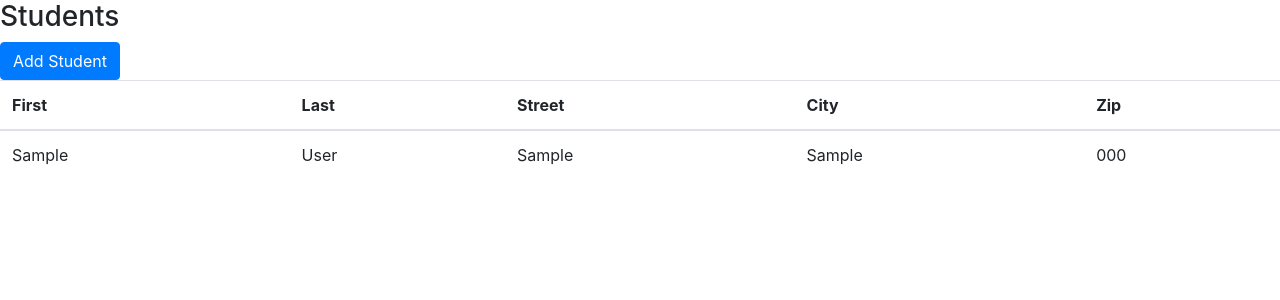
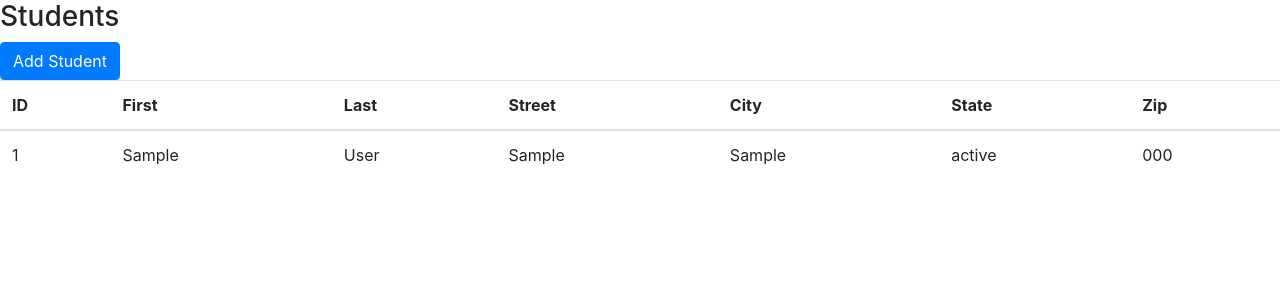
Before and after one commit to prowler0305/learn_flask_sql_alchemy, a Flask app: page / in a window 1280 px wide. Shown: the part 40-340 px from the top of the page. Run offline with Flask 2, Linux system fonts and the light colour scheme; tables that the repository leaves empty hold one stand-in row (values such as "Sample post"); some libraries are stand-ins or nearby versions.

Commit message:
Added "State" column to page

```diff
--- a/student_directory/students/views/students.py
+++ b/student_directory/students/views/students.py
@@ -24,7 +24,7 @@ class Students(MethodView):
         """
 
         new_student = Student(request.form.get('first_name'), request.form.get('last_name'), request.form.get('street'),
-                              request.form.get('city'), request.form.get('zipcode'))
+                              request.form.get('city'), request.form.get('state'), request.form.get('zipcode'))
         db.session.add(new_student)
         db.session.commit()
         flash("New student {} {} successfully added".format(request.form.get('first_name'), request.form.get('last_name')))
--- a/student_directory/templates/students/students_home.html
+++ b/student_directory/templates/students/students_home.html
@@ -117,20 +117,24 @@
     <table class="table">
         <thead>
             <tr>
+                <th scope="col">ID</th>
                 <th scope="col">First</th>
                 <th scope="col">Last</th>
                 <th scope="col">Street</th>
                 <th scope="col">City</th>
+                <th scope="col">State</th>
                 <th scope="col">Zip</th>
             </tr>
         </thead>
         <tbody>
             {% for student in students %}
                 <tr>
-                    <td contenteditable="true">{{ student.first_name }}</td>
+                    <td>{{ student.id }}</td>
+                    <td>{{ student.first_name }}</td>
                     <td>{{ student.last_name }}</td>
                     <td>{{ student.street }}</td>
                     <td>{{ student.city }}</td>
+                    <td>{{ student.state }}</td>
                     <td>{{ student.zip }}</td>
                 </tr>
             {% endfor %}
```
